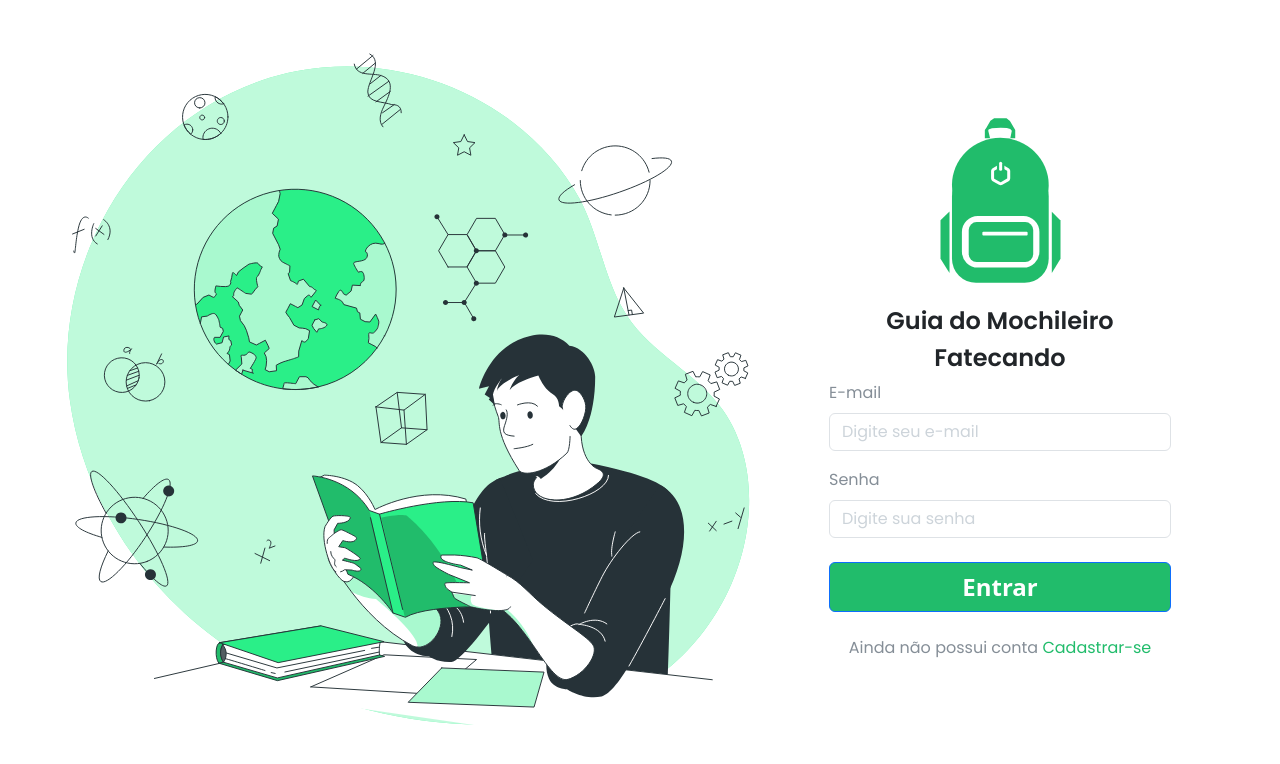
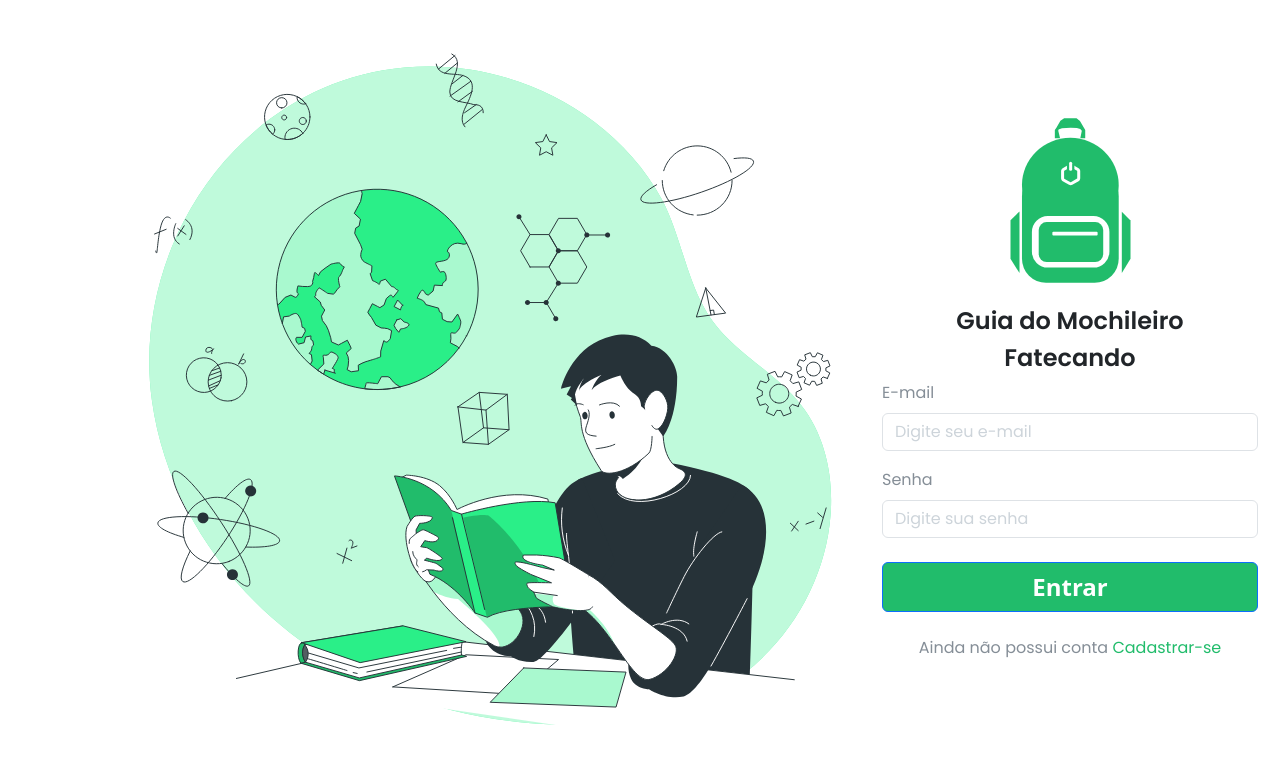
Before and after one commit to EAn022/Synas_angular_mockup, an Angular app in the folder guiaMochileiroFatecando/: page / in a window 1280 px wide. Shown: the top 764 px of the page. Built offline with nearby package versions, Linux system fonts and the light colour scheme.

Commit message:
update: desktop login stylization

```diff
--- a/guiaMochileiroFatecando/src/app/login/login.component.html
+++ b/guiaMochileiroFatecando/src/app/login/login.component.html
@@ -1,10 +1,9 @@
-<div id="container" clas="container-sm d-flex align-items-center justify-content-center">
-    <section class="d-flex">
+
+<section class="container d-flex">
     <div id="container-image">
         <app-login-image></app-login-image>
     </div>
-        <div id="container-form" class="d-flex align-items-center justify-content-center">
+    <div id="container-form" class="row align-items-center ">
         <app-login-form></app-login-form>
     </div>
 </section>
-</div>
```
Lines whose indentation alone changed are shown as unchanged.
